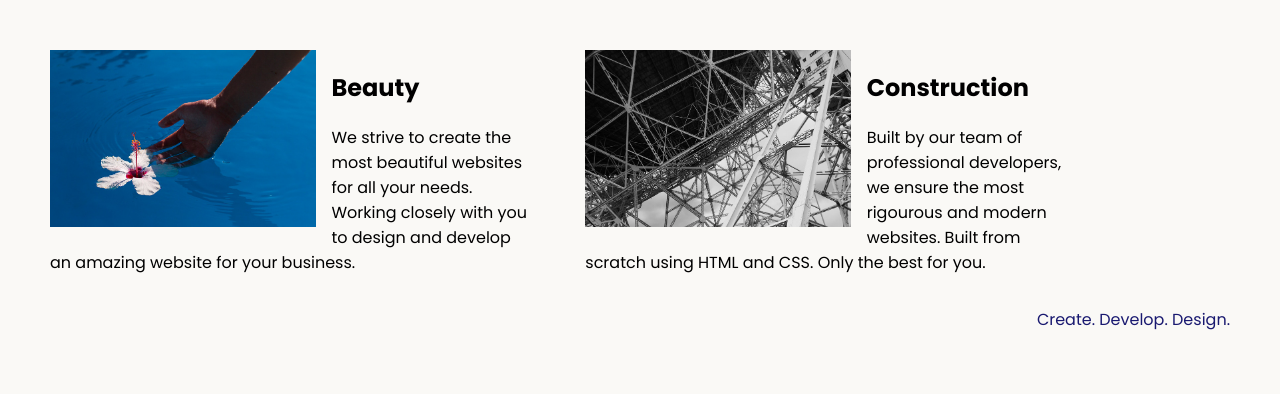
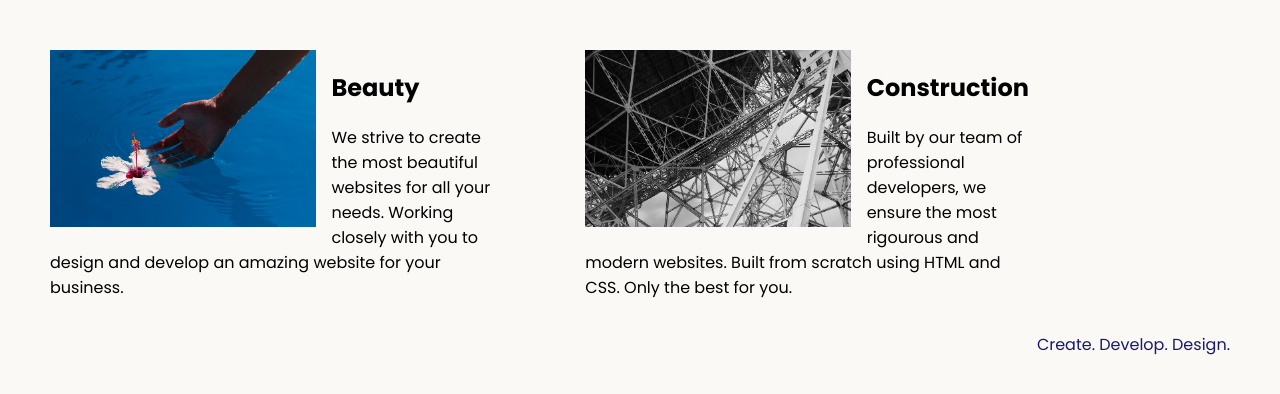
Before and after one commit to peterhorrocks/Agency-Website-Project, a plain HTML site: page index.html in a window 1280 px wide. Shown: the part 400-794 px from the top of the page. Drawn offline with Linux system fonts and the light colour scheme.

Commit message:
Add files via upload

```diff
--- a/style.css
+++ b/style.css
@@ -43,7 +43,7 @@ footer {
   }
   .left > .card-text {
     position: relative;
-    width: 90%;
+    width: 85%;
   }
   /* Format Right Panel */
   .right > img {
@@ -57,12 +57,12 @@ footer {
   }
   .right > p {
     position: relative;
-    width: 90%;
+    width: 85%;
     margin-right: 0;
   }
 }
 /* TABLET and IPAD */
-@media (min-width: 581px) and (max-width:1200px){
+@media (min-width: 481px) and (max-width:1200px){
   /* Get Elements Inline */
   .left {
     display: inline-block;
@@ -86,7 +86,7 @@ footer {
   }
 }
 /* MOBILE */
-@media (max-width: 580px){
+@media (max-width: 480px){
   /* Display Elements as Blocks */
   .left {
     display: block;
```
